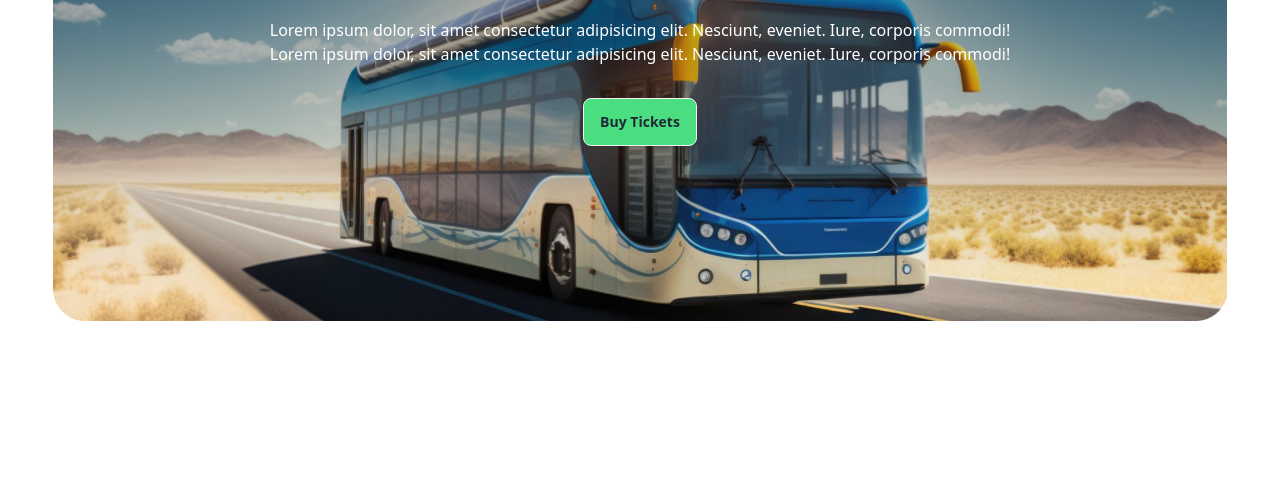
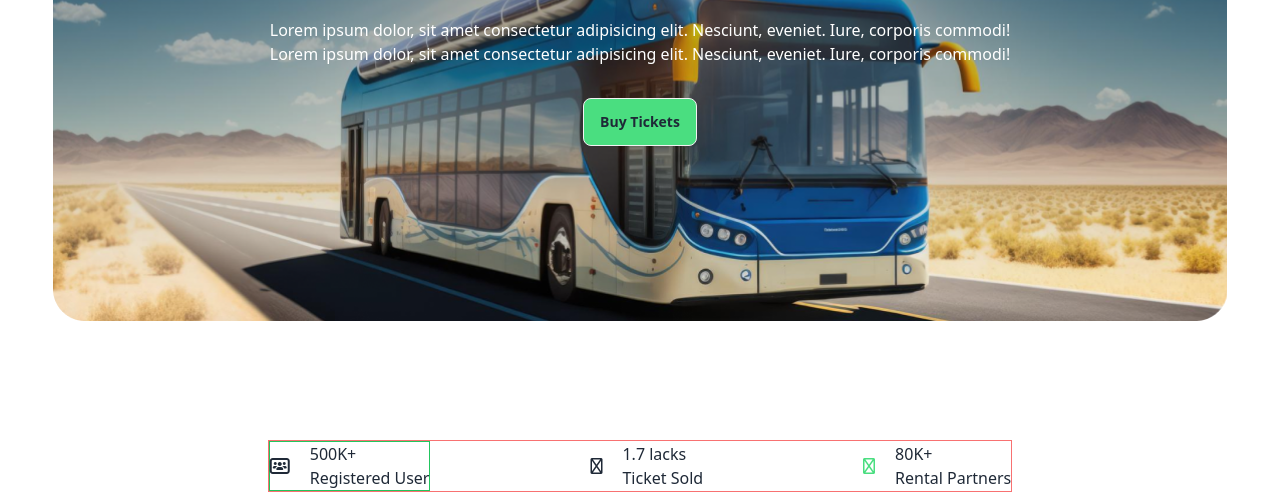
Before and after one commit to atmabdullaham/smart-bus-ticketing, a plain HTML site: page index.html in a window 1280 px wide. Shown: the part 298-800 px from the top of the page. Drawn offline with nearby package versions, Linux system fonts and the light colour scheme.

Commit message:
added the data card section

```diff
--- a/index.html
+++ b/index.html
@@ -95,6 +95,34 @@
           <div><button class="btn bg-green-400">Buy Tickets</button></div>
         </div>
       </section>
+      <!-- Data-card Section -->
+      <section class="flex justify-center">
+        <div class="flex gap-40 border border-red-400">
+          <div class="flex items-center gap-5 border border-green-500">
+            <div><i class="fa-solid fa-users-rectangle"></i></div>
+            <div>
+              <h2>500K+</h2>
+              <h4>Registered User</h4>
+            </div>
+          </div>
+          <div class="flex items-center gap-5">
+            <div><i class="fa-regular fa-ticket"></i></div>
+            <div>
+              <h2>1.7 lacks</h2>
+              <h4>Ticket Sold</h4>
+            </div>
+          </div>
+          <div class="flex items-center gap-5">
+            <div>
+              <i class="fa-regular fa-truck-arrow-right text-green-400"></i>
+            </div>
+            <div>
+              <h2>80K+</h2>
+              <h4>Rental Partners</h4>
+            </div>
+          </div>
+        </div>
+      </section>
     </main>
     <footer></footer>
   </body>
```
